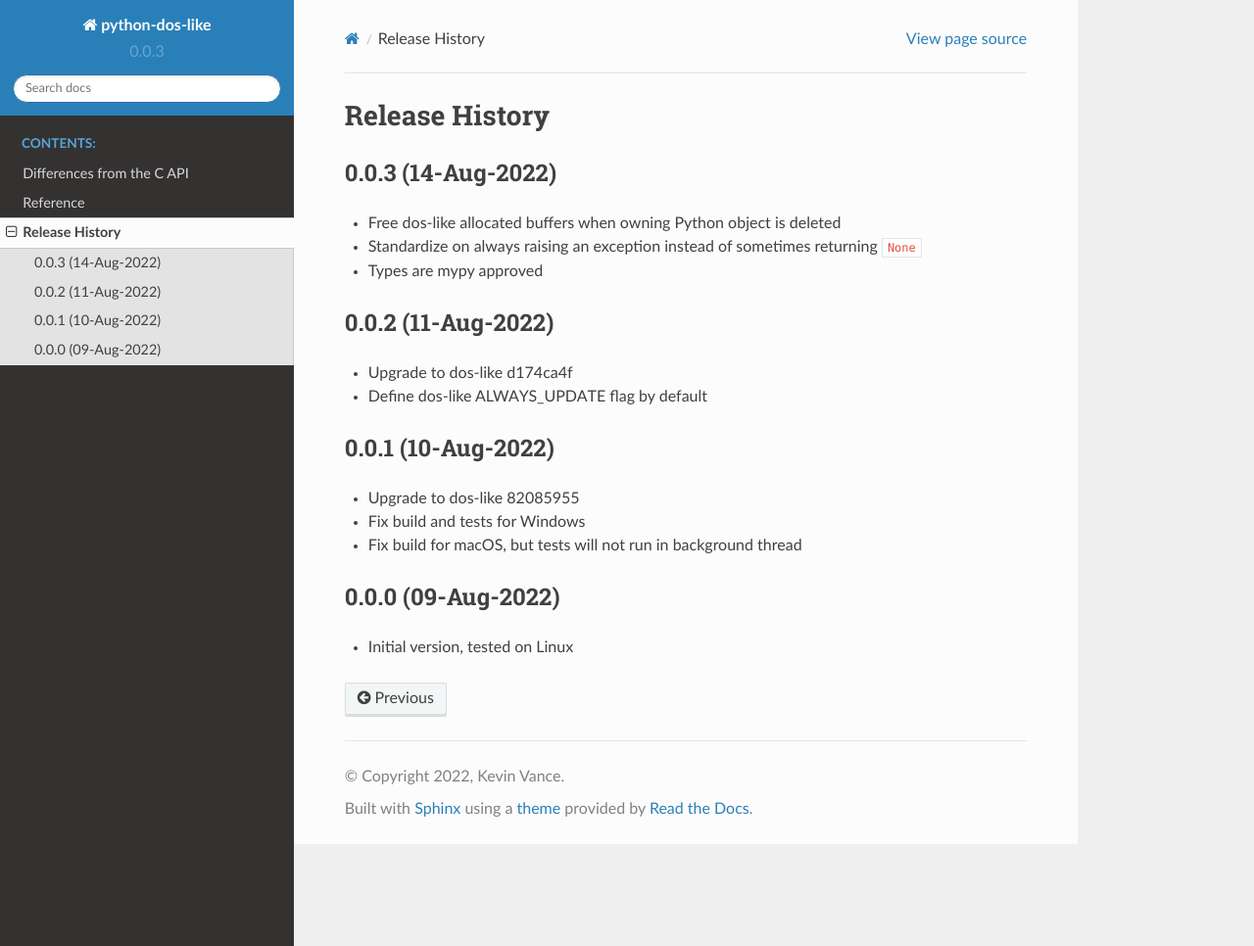
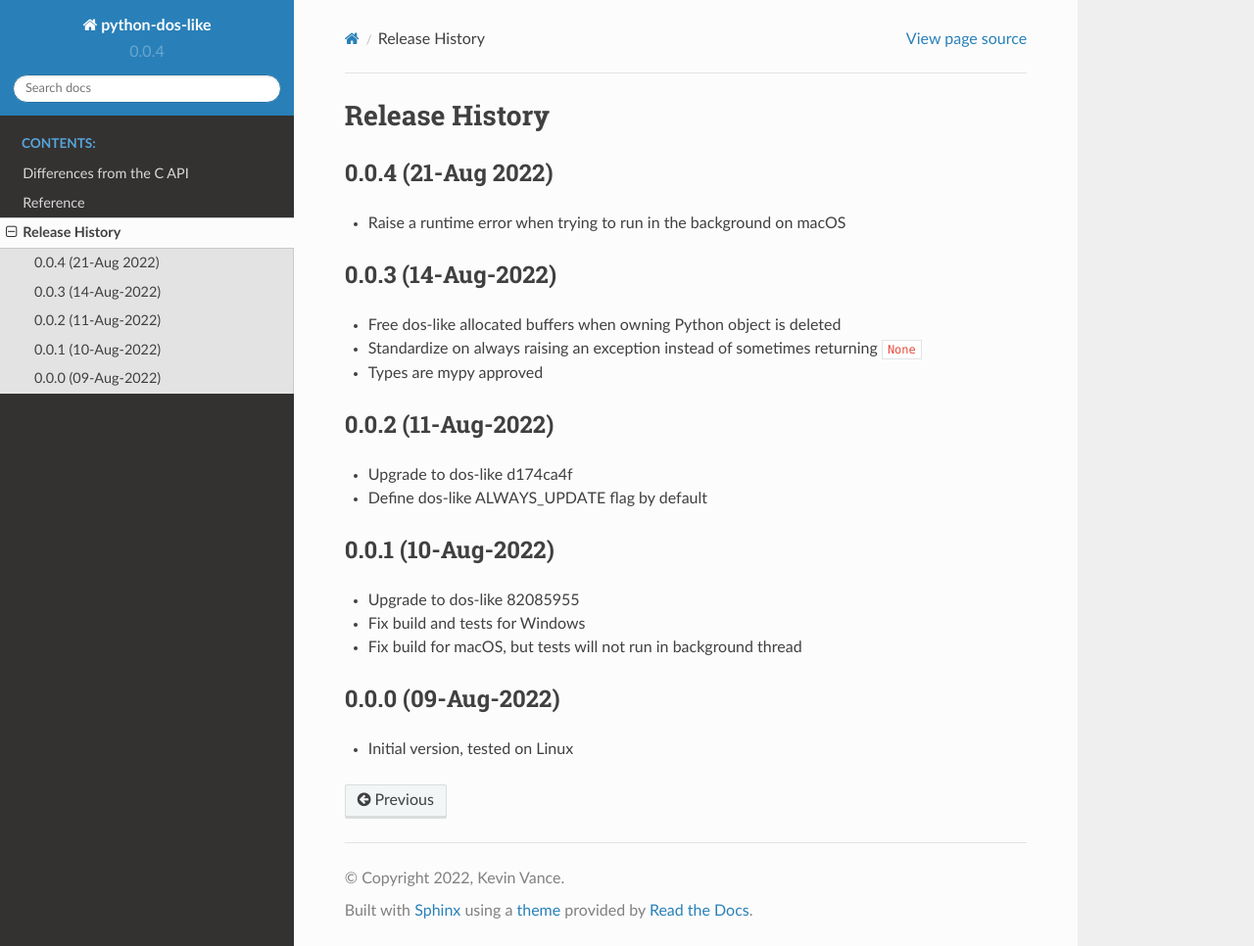
Before and after one commit to cknave/python-dos-like, a Sphinx documentation site: the page built from docs/history.rst, in a window 1280 px wide and 966 px high. Shown: the whole window at 98% size. Built offline with Sphinx 7.4.7 and the Read the Docs theme 2.0.0, drawn with Linux system fonts in a browser that asks for light colours; the version number is read from the project's files by our own code.

Commit message:
Bump version to 0.0.4

```diff
--- a/docs/history.rst
+++ b/docs/history.rst
@@ -1,5 +1,9 @@
 Release History
 ===============
+
+0.0.4 (21-Aug 2022)
+-------------------
+- Raise a runtime error when trying to run in the background on macOS
 
 0.0.3 (14-Aug-2022)
 -------------------
--- a/setup.cfg
+++ b/setup.cfg
@@ -1,6 +1,6 @@
 [metadata]
 name = python-dos-like
-version = 0.0.3
+version = 0.0.4
 description = Python bindings for the dos-like programming library
 long_description = file: README.rst
 long_description_content_type = text/x-rst
```
